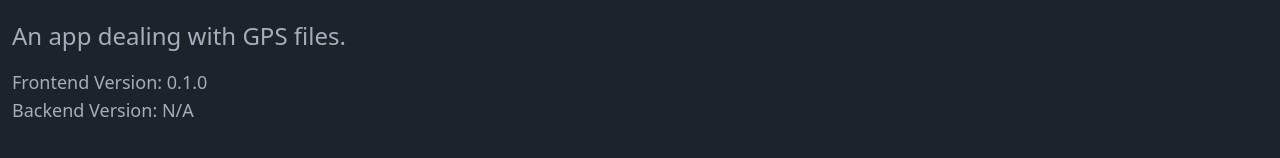
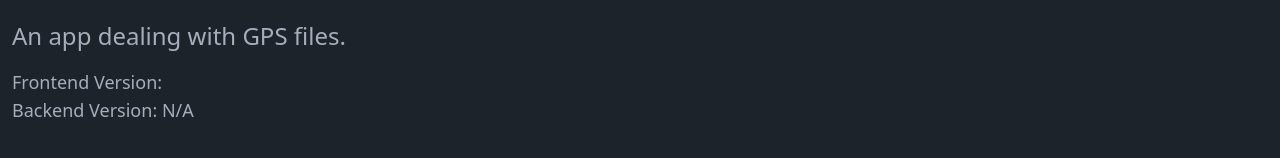
Before and after one commit to todofixme/gps-tools-frontend, a React (Vite) app: page /about in a window 1280 px wide. Shown: the part 348-506 px from the top of the page. Built offline with nearby package versions, Linux system fonts and the light colour scheme; no server answers.

Commit message:
fix reading app version

```diff
--- a/package.json
+++ b/package.json
@@ -21,7 +21,8 @@
     "react-dropzone": "^14.2.3",
     "react-icons": "^5.0.1",
     "react-leaflet": "^4.2.1",
-    "react-router-dom": "^6.21.3"
+    "react-router-dom": "^6.21.3",
+    "vite-plugin-package-version": "^1.1.0"
   },
   "devDependencies": {
     "@types/react": "^18.2.43",
--- a/src/pages/About.tsx
+++ b/src/pages/About.tsx
@@ -27,7 +27,7 @@ const About = () => {
     <>
       <h1 className='text-6xl mb-4'>GPS Tools</h1>
       <p className='mb-4 text-2xl font-light'>An app dealing with GPS files.</p>
-      <p className='text-lg'>Frontend Version: {__APP_VERSION__}</p>
+      <p className='text-lg'>Frontend Version: {import.meta.env.PACKAGE_VERSION}</p>
       <p className='text-lg'>Backend Version: {backendVersion.app}</p>
     </>
   )
--- a/tsconfig.node.json
+++ b/tsconfig.node.json
@@ -4,8 +4,7 @@
     "skipLibCheck": true,
     "module": "ESNext",
     "moduleResolution": "bundler",
-    "allowSyntheticDefaultImports": true,
-    "resolveJsonModule": true
+    "allowSyntheticDefaultImports": true
   },
-  "include": ["vite.config.ts", "package.json"]
+  "include": ["vite.config.ts"]
 }
--- a/vite-env.d.ts
+++ /dev/null
@@ -1 +0,0 @@
-declare const __APP_VERSION__: string;
--- a/vite.config.ts
+++ b/vite.config.ts
@@ -1,11 +1,8 @@
 import { defineConfig } from 'vite'
 import react from '@vitejs/plugin-react-swc'
-import packageConfig from './package.json'
+import version from 'vite-plugin-package-version'
 
 // https://vitejs.dev/config/
 export default defineConfig({
-  plugins: [react()],
-  define: {
-    __APP_VERSION__: JSON.stringify(packageConfig.version),
-  },
+  plugins: [react(), version()],
 })
```
Also changed, not shown: 1 other file (tests, documents, lock files or other folders).
